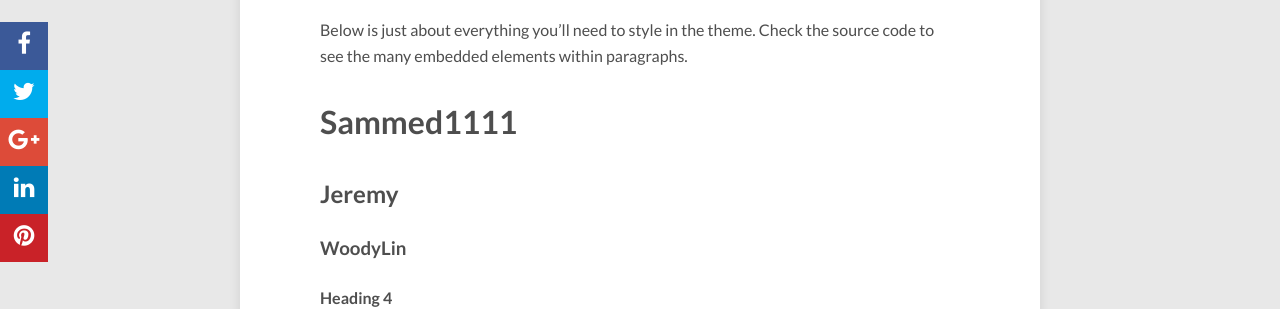
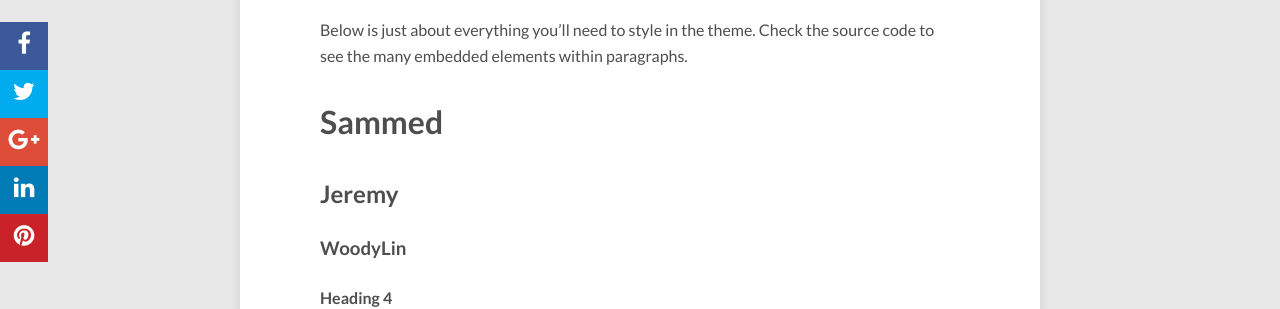
Before and after one commit to ShivareddySGn/ShivareddySGn.github.io, a Jekyll site: the page built from _posts/2016-12-02-sample-post.md, in a window 1280 px wide and 900 px high, scrolled down 544 px. Shown: the part 158-467 px from the top of the window. Built offline with Jekyll 4.4.1, drawn with Linux system fonts in a browser that asks for light colours; nearby versions of some CDN libraries; comment, search, counter and statistics services are not loaded.

Commit message:
Update 2016-12-02-sample-post.md

```diff
--- a/_posts/2016-12-02-sample-post.md
+++ b/_posts/2016-12-02-sample-post.md
@@ -13,7 +13,7 @@ image:
 
 Below is just about everything you'll need to style in the theme. Check the source code to see the many embedded elements within paragraphs.
 
-# Sammed1111
+# Sammed
 
 ## Jeremy
 
```
